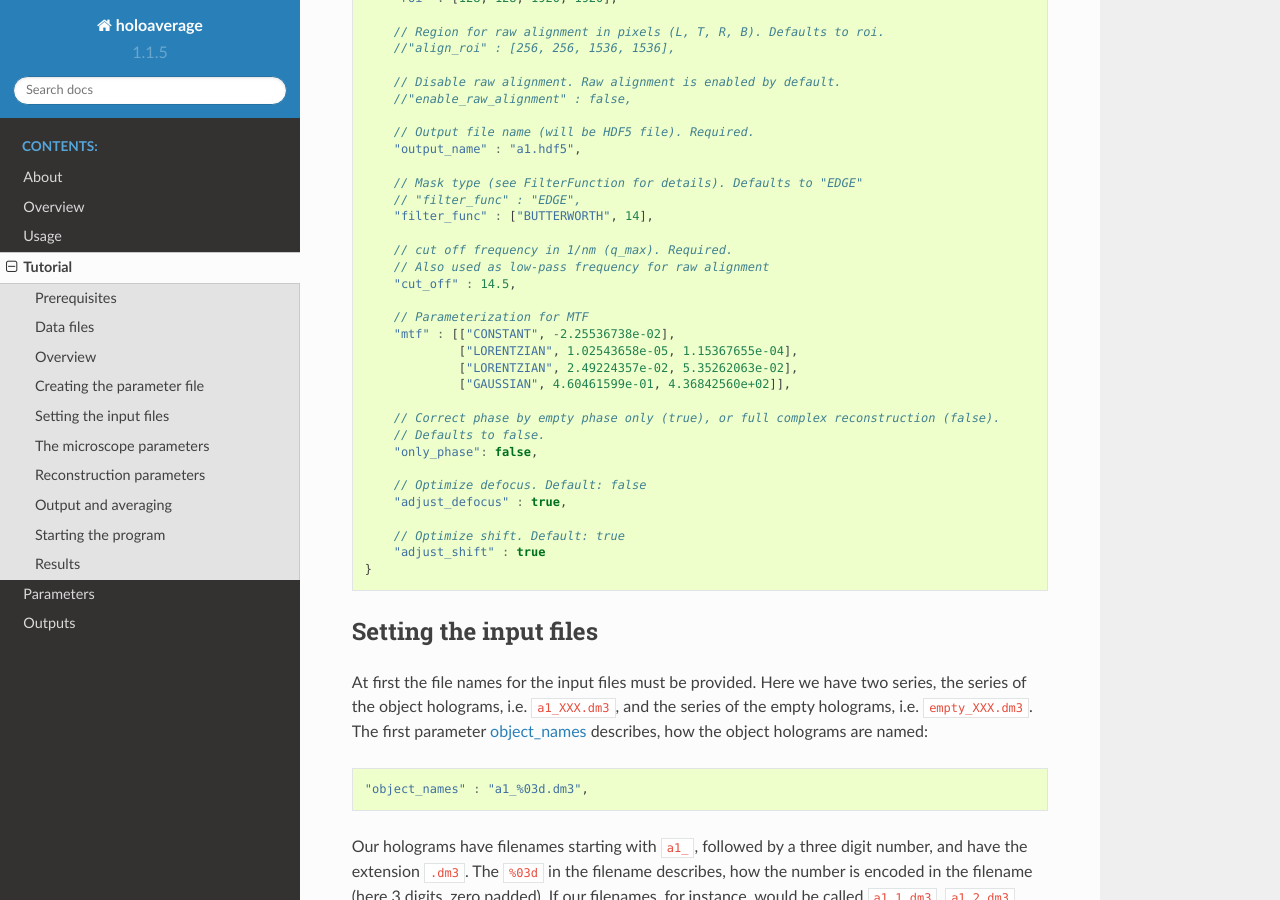
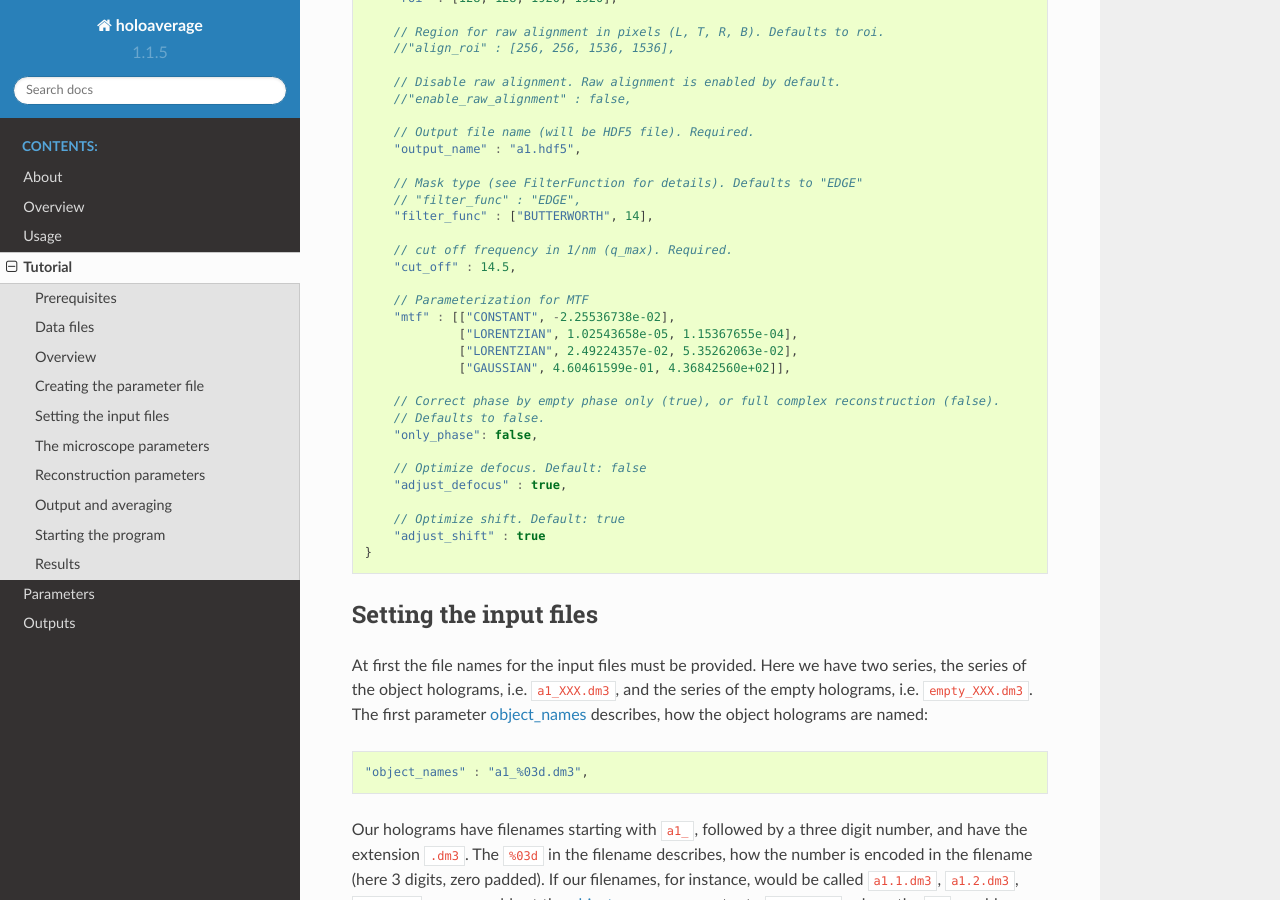
Before and after one commit to niermann/holoaverage, a Sphinx documentation site: the page built from docs/tutorial.rst, in a window 1280 px wide and 900 px high, scrolled down 3501 px. Built offline with Sphinx 7.4.7 and the Read the Docs theme 2.0.0, drawn with Linux system fonts in a browser that asks for light colours.

Commit message:
Documentation fix

```diff
--- a/docs/tutorial.rst
+++ b/docs/tutorial.rst
@@ -152,7 +152,6 @@ documentation. Lines beginning with double slashes (i.e. ``//``) are comments an
         "filter_func" : ["BUTTERWORTH", 14],
 
         // cut off frequency in 1/nm (q_max). Required.
-        // Also used as low-pass frequency for raw alignment
         "cut_off" : 14.5,
 
         // Parameterization for MTF
```
